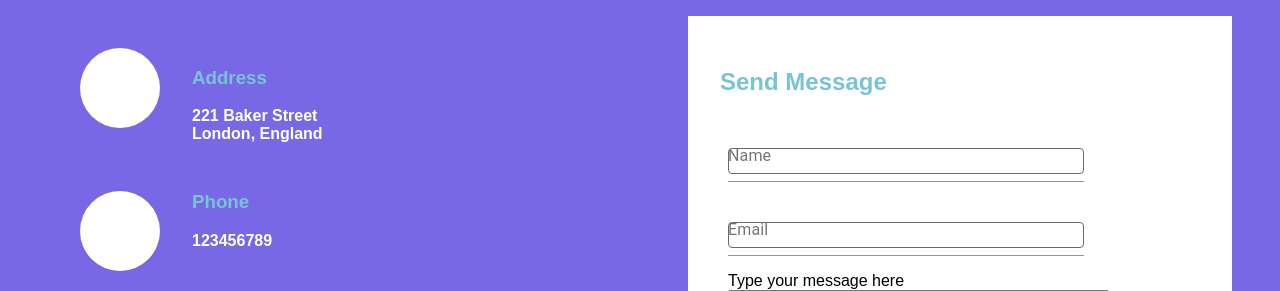
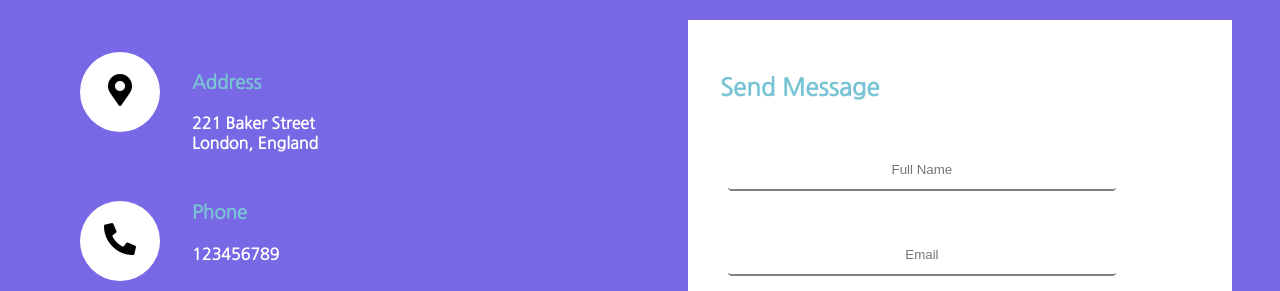
Before and after one commit to GOKU-Instinct/MedBed, a React (Create React App) app: page /contact_us in a window 1280 px wide. Shown: the part 509-800 px from the top of the page. Built offline with nearby package versions, Linux system fonts and the light colour scheme.

Commit message:
changes of class in contactus.jsx and adding link to to index.html

```diff
--- a/public/index.html
+++ b/public/index.html
@@ -10,6 +10,8 @@
       content="Web site created using create-react-app"
     />
     <link rel="apple-touch-icon" href="%PUBLIC_URL%/logo192.png" />
+    <link href="https://fonts.googleapis.com/css2?family=Nanum+Gothic&display=swap" rel="stylesheet">
+    <link rel="stylesheet" href="https://pro.fontawesome.com/releases/v5.10.0/css/all.css" integrity="sha384-AYmEC3Yw5cVb3ZcuHtOA93w35dYTsvhLPVnYs9eStHfGJvOvKxVfELGroGkvsg+p" crossorigin="anonymous"/>
     <!--
       manifest.json provides metadata used when your web app is installed on a
       user's mobile device or desktop. See https://developers.google.com/web/fundamentals/web-app-manifest/
--- a/src/contact-us/ContactUs.css
+++ b/src/contact-us/ContactUs.css
@@ -60,7 +60,7 @@
 .UserMessage {
   margin-top: 2rem;
 }
-input {
+#UserEmail, #UserName {
   border: 0;
   border-bottom:  2px solid ;
 }
--- a/src/contact-us/ContactUs.jsx
+++ b/src/contact-us/ContactUs.jsx
@@ -62,9 +62,15 @@ function ContactUs() {
               action="contactus.html"
               method="post"
             >
-              <TextField id="standard-basic" label="Name" />
+              <div class="UserName">
+                <label for="UserName"></label><br></br>
+                <input class="inputUserEmail" type="text" name="Full Name" id="UserName" placeholder="Full Name"size="45"></input><br></br>
+              </div>
 
-              <TextField id="standard-basic" label="Email" />
+              <div class="UserEmail">
+                <label for="UserEmail"></label><br></br>
+                <input class = "inputUserEmail" type="text" name="Email" id="UserEmail" placeholder="Email"size="45"></input><br></br>
+              </div>
 
               <div className="UserMessage">
                 <label for="UserMessage">Type your message here</label>
```
